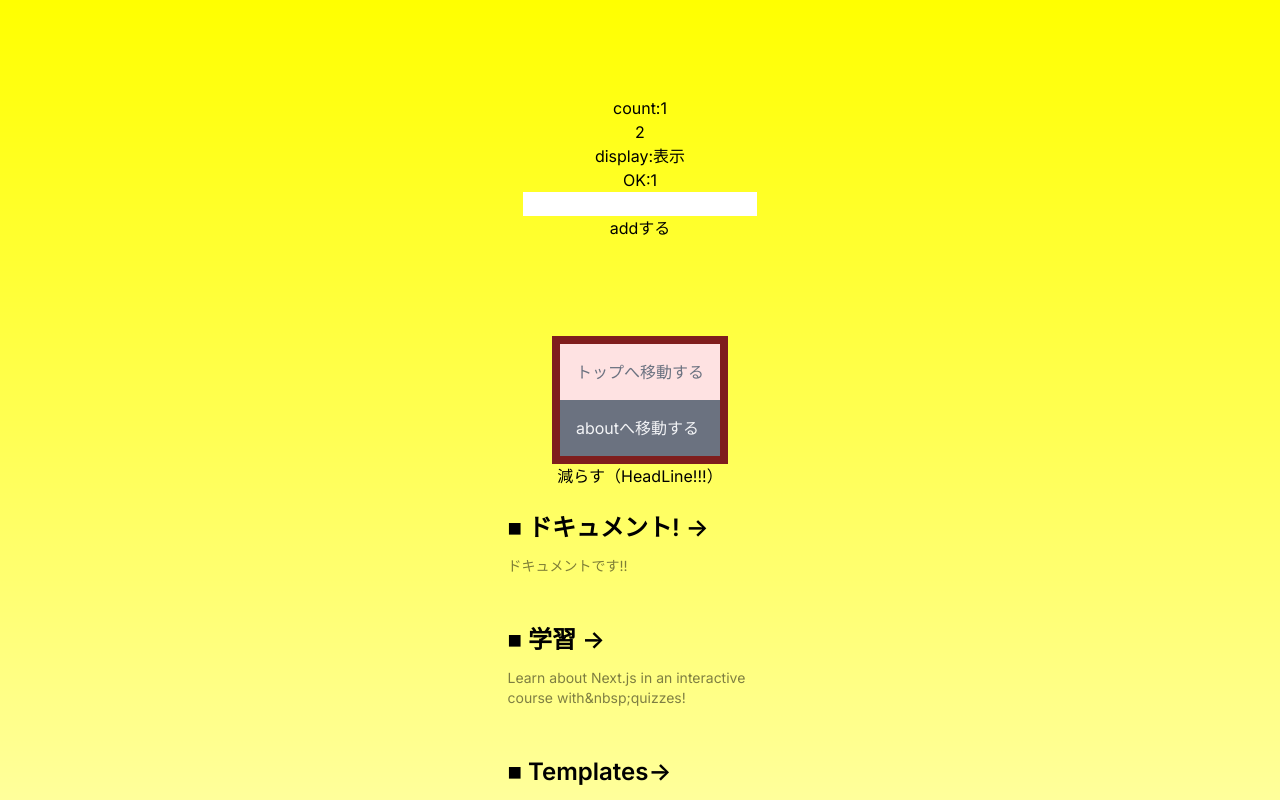
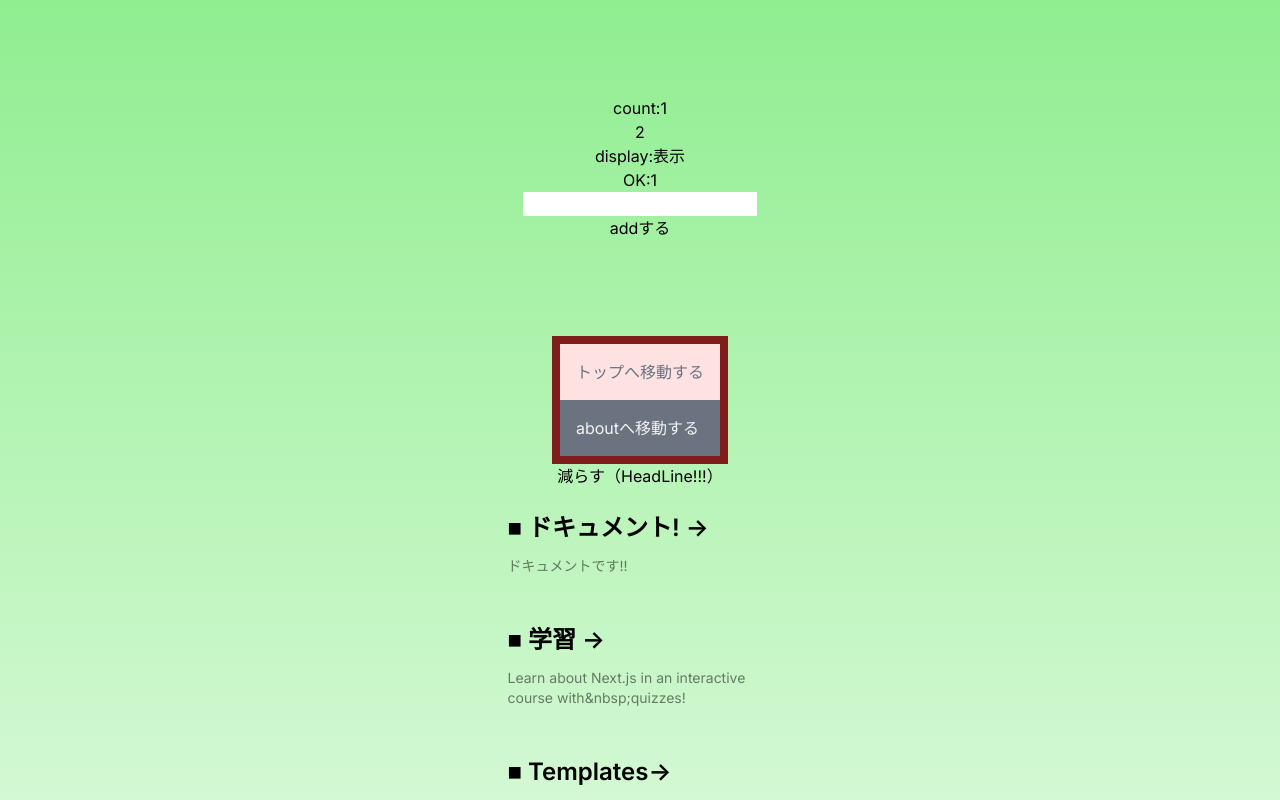
Before and after one commit to capecape-tz/study-nextjs-pages-router-capecape, a Next.js app: page /about in a window 1280 px wide. Shown: the top 800 px of the page. Built offline with nearby package versions, Linux system fonts and the light colour scheme.

Commit message:
✨ useRouterを導入した

```diff
--- /dev/null
+++ b/hooks/useBgLightColor.tsx
@@ -0,0 +1,23 @@
+import { useEffect, useMemo } from "react";
+import { useRouter } from "next/router";
+
+export const useBgColor = () => {
+  const router = useRouter();
+
+  const bgColor = useMemo(() => {
+    switch (router.pathname) {
+      case "/": {
+        return "yellow";
+      }
+      case "/about": {
+        return "lightgreen";
+      }
+      default:
+        return "cyan";
+    }
+  }, [router.pathname]);
+
+  useEffect(() => {
+    document.body.style.backgroundColor = bgColor;
+  }, [bgColor]);
+};
--- a/hooks/useBgLightYellow.tsx
+++ /dev/null
@@ -1,10 +0,0 @@
-import { useEffect } from "react";
-
-export const useBgLightYellow = () => {
-  useEffect(() => {
-    document.body.style.backgroundColor = "yellow";
-    return () => {
-      document.body.style.backgroundColor = "";
-    };
-  }, []);
-};
--- a/pages/_app.tsx
+++ b/pages/_app.tsx
@@ -3,11 +3,12 @@ import type { AppProps } from "next/app";
 
 import { useCounter } from "@/hooks/useCounter";
 import { useInputArray } from "@/hooks/useInputArray";
-import { useBgLightYellow } from "@/hooks/useBgLightYellow";
+import { useBgColor } from "@/hooks/useBgLightColor";
 
 export default function App({ Component, pageProps }: AppProps) {
   const counter = useCounter();
   const inputArray = useInputArray();
-  useBgLightYellow();
+  useBgColor();
+
   return <Component {...pageProps} {...counter} {...inputArray} />;
 }
```
